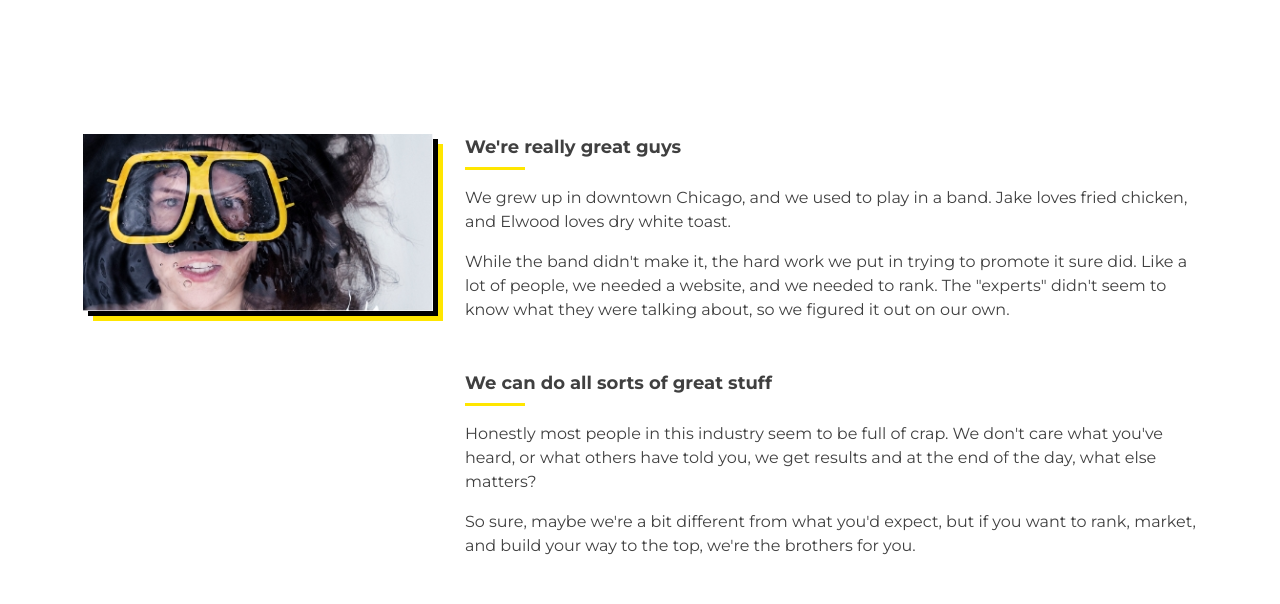
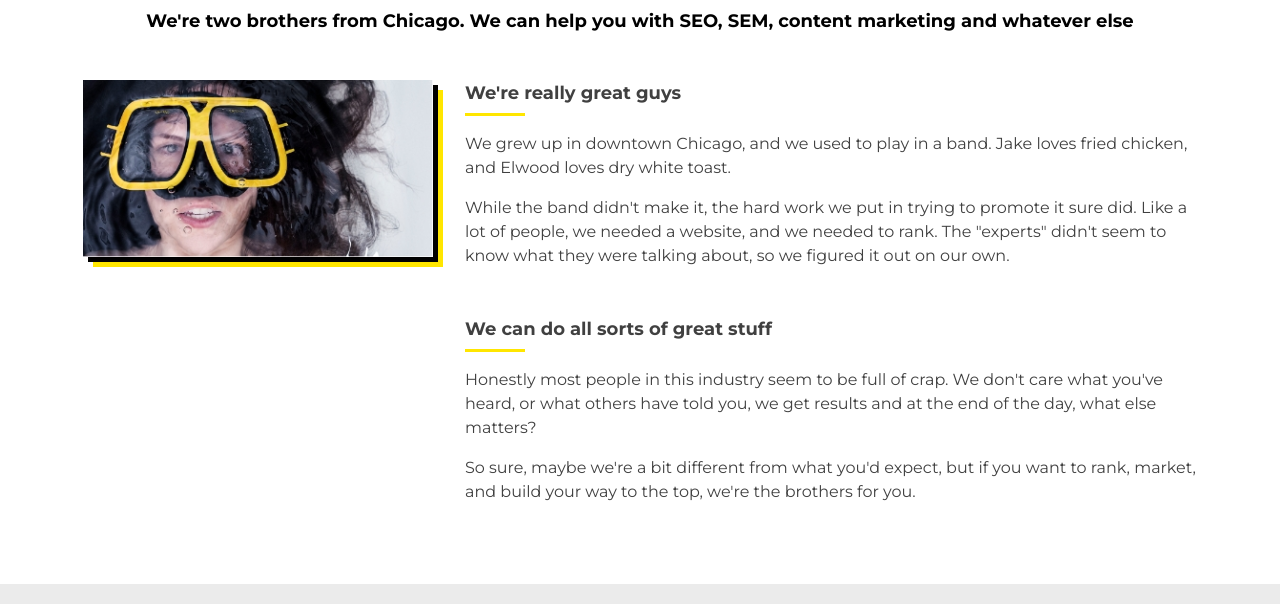
Before and after one commit to 732534yunus/web-design, a website built with Vite: page about.html in a window 1280 px wide. Shown: the part 196-800 px from the top of the page. Built offline with nearby package versions, Linux system fonts and the light colour scheme.

```diff
--- a/about.html
+++ b/about.html
@@ -46,7 +46,7 @@
 
     <main class="main-grid about">
       <h1 class="page-title">About Us</h1>
-      <p class="subtitle">
+      <p class="sub-title">
         We're two brothers from Chicago. We can help you with SEO, SEM, content
         marketing and whatever else
       </p>
```
